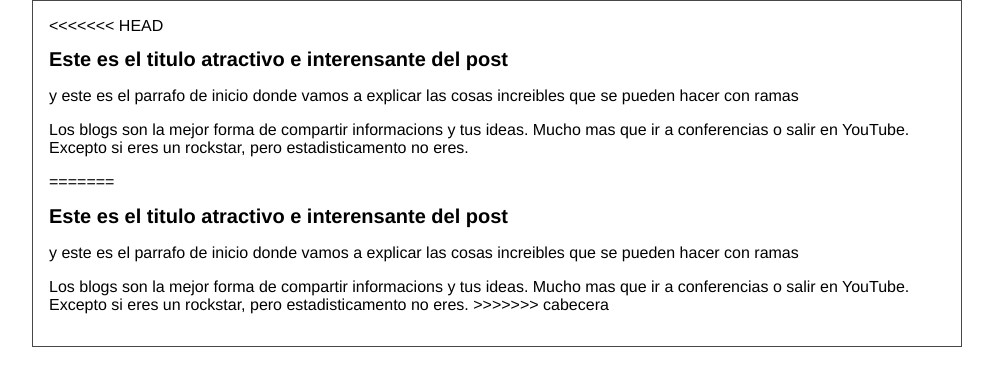
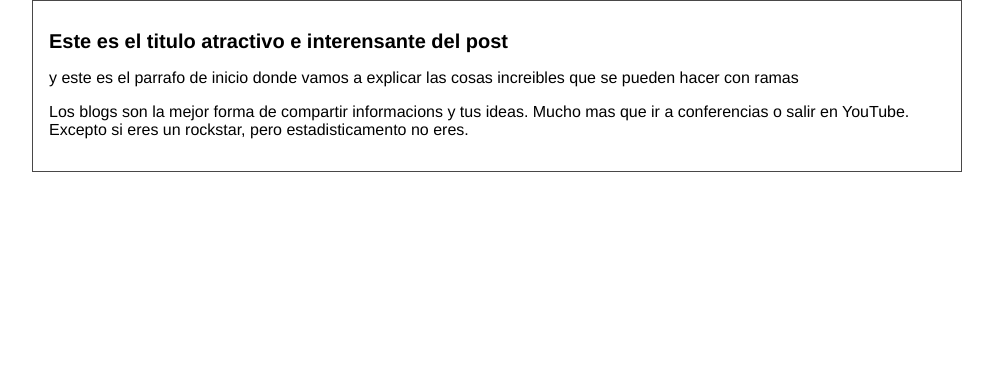
Before and after one commit to ikevinmejia/Hyperblog, a plain HTML site: page blogpost.html in a window 1280 px wide. Shown: the whole page, without its empty margins (143-1136 px from the left). Drawn offline with Linux system fonts and the light colour scheme.

Commit message:
aun no soluciono

```diff
--- a/blogpost.html
+++ b/blogpost.html
@@ -8,7 +8,6 @@ El titulo del post
     <body>
         <div id= "container">
             <div id= "post">
-<<<<<<< HEAD
                 <h1>
                     Este es el titulo atractivo e interensante del post
                 </h1>
@@ -19,17 +18,6 @@ El titulo del post
                     Mucho mas que ir a conferencias o salir en YouTube. Excepto si eres un rockstar,
                     pero estadisticamento no eres.
                 </p>
-=======
-                    <h1>
-                        Este es el titulo atractivo e interensante del post
-                    </h1>
-                    <p>y este es el parrafo de inicio donde
-                        vamos a explicar las cosas increibles
-                        que se pueden hacer con ramas</p>
-                    <p>Los blogs son la mejor forma de compartir informacions y tus ideas.
-                        Mucho mas que ir a conferencias o salir en YouTube. Excepto si eres un rockstar,
-                        pero estadisticamento no eres.
->>>>>>> cabecera
             </div>
         </div>
     </body>
```
